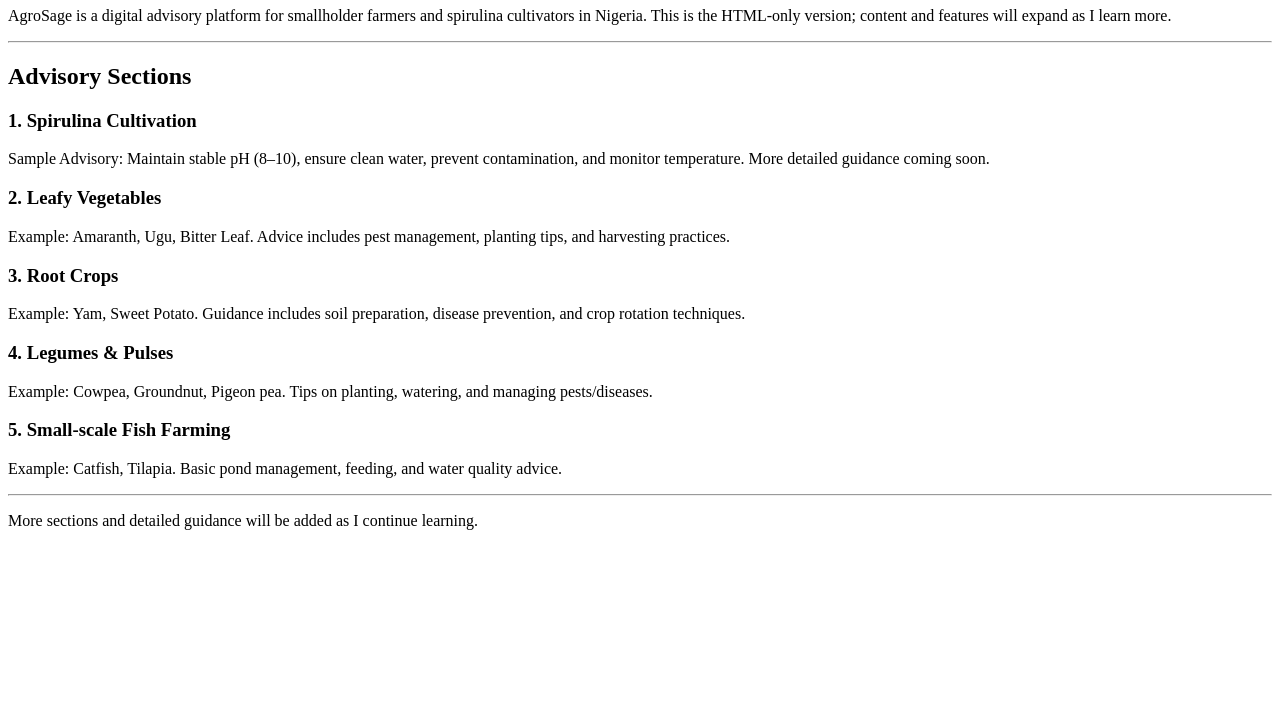
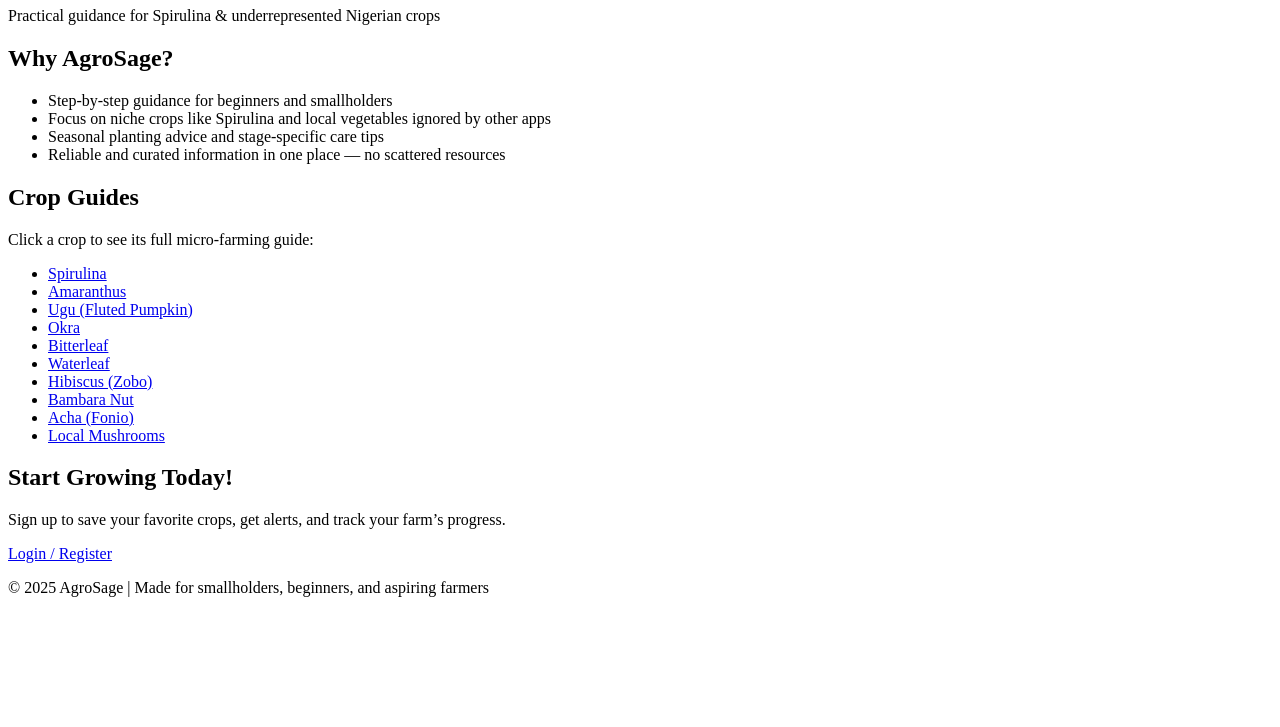
Before and after one commit to morenikejiakinyemi6-rgb/AgroSage, a plain HTML site: page index.html in a window 1280 px wide. Shown: the part 73-800 px from the top of the page. Drawn offline with Linux system fonts and the light colour scheme.

Commit message:
Add files via upload

```diff
--- a/index.html
+++ b/index.html
@@ -1,37 +1,56 @@
 <!DOCTYPE html>
-<html>
+<html lang="en">
 <head>
-    <meta charset="UTF-8">
-    <title>AgroSage - Farmer Advisory App</title>
+  <meta charset="UTF-8">
+  <meta name="viewport" content="width=device-width, initial-scale=1.0">
+  <title>AgroSage</title>
 </head>
 <body>
+  <!-- Header -->
+  <header>
+    <h1>AgroSage</h1>
+    <p>Practical guidance for Spirulina & underrepresented Nigerian crops</p>
+  </header>
 
-    <h1>Welcome to AgroSage</h1>
+  <!-- Value Proposition -->
+  <section id="why-agrosage">
+    <h2>Why AgroSage?</h2>
+    <ul>
+      <li>Step-by-step guidance for beginners and smallholders</li>
+      <li>Focus on niche crops like Spirulina and local vegetables ignored by other apps</li>
+      <li>Seasonal planting advice and stage-specific care tips</li>
+      <li>Reliable and curated information in one place — no scattered resources</li>
+    </ul>
+  </section>
 
-    <p>AgroSage is a digital advisory platform for smallholder farmers and spirulina cultivators in Nigeria.
-    This is the HTML-only version; content and features will expand as I learn more.</p>
+  <!-- Crop Links -->
+  <section id="crop-guides">
+    <h2>Crop Guides</h2>
+    <p>Click a crop to see its full micro-farming guide:</p>
+    <ul>
+      <li><a href="spirulina.html">Spirulina</a></li>
+      <li><a href="amaranthus.html">Amaranthus</a></li>
+      <li><a href="ugu.html">Ugu (Fluted Pumpkin)</a></li>
+      <li><a href="okra.html">Okra</a></li>
+      <li><a href="bitterleaf.html">Bitterleaf</a></li>
+      <li><a href="waterleaf.html">Waterleaf</a></li>
+      <li><a href="hibiscus.html">Hibiscus (Zobo)</a></li>
+      <li><a href="bambara.html">Bambara Nut</a></li>
+      <li><a href="acha.html">Acha (Fonio)</a></li>
+      <li><a href="mushrooms.html">Local Mushrooms</a></li>
+    </ul>
+  </section>
 
-    <hr>
+  <!-- Call to Action -->
+  <section id="cta">
+    <h2>Start Growing Today!</h2>
+    <p>Sign up to save your favorite crops, get alerts, and track your farm’s progress.</p>
+    <a href="login.html">Login / Register</a>
+  </section>
 
-    <h2>Advisory Sections</h2>
-
-    <h3>1. Spirulina Cultivation</h3>
-    <p>Sample Advisory: Maintain stable pH (8–10), ensure clean water, prevent contamination, and monitor temperature. More detailed guidance coming soon.</p>
-
-    <h3>2. Leafy Vegetables</h3>
-    <p>Example: Amaranth, Ugu, Bitter Leaf. Advice includes pest management, planting tips, and harvesting practices.</p>
-
-    <h3>3. Root Crops</h3>
-    <p>Example: Yam, Sweet Potato. Guidance includes soil preparation, disease prevention, and crop rotation techniques.</p>
-
-    <h3>4. Legumes & Pulses</h3>
-    <p>Example: Cowpea, Groundnut, Pigeon pea. Tips on planting, watering, and managing pests/diseases.</p>
-
-    <h3>5. Small-scale Fish Farming</h3>
-    <p>Example: Catfish, Tilapia. Basic pond management, feeding, and water quality advice.</p>
-
-    <hr>
-
-    <p>More sections and detailed guidance will be added as I continue learning.</p>
+  <!-- Footer -->
+  <footer>
+    <p>&copy; 2025 AgroSage | Made for smallholders, beginners, and aspiring farmers</p>
+  </footer>
 </body>
 </html>
```
